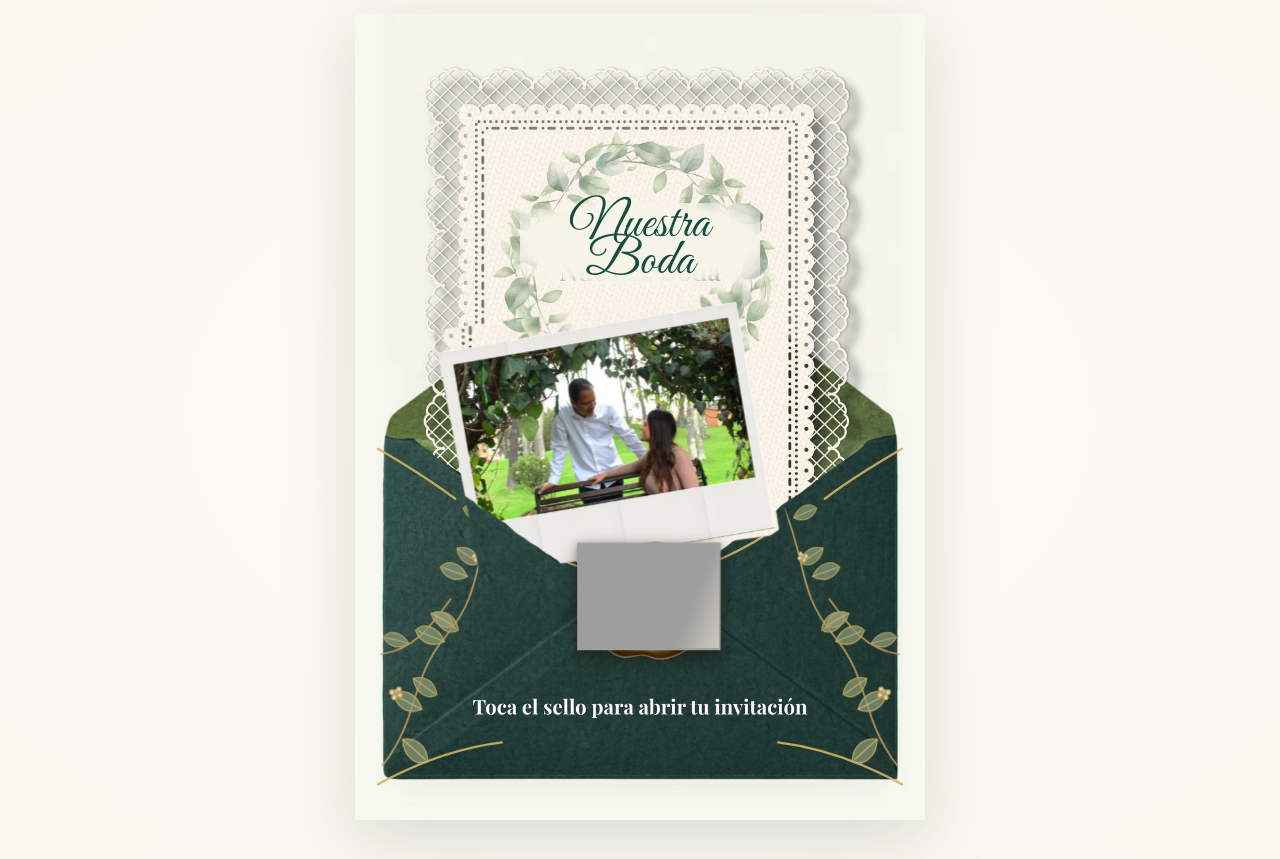
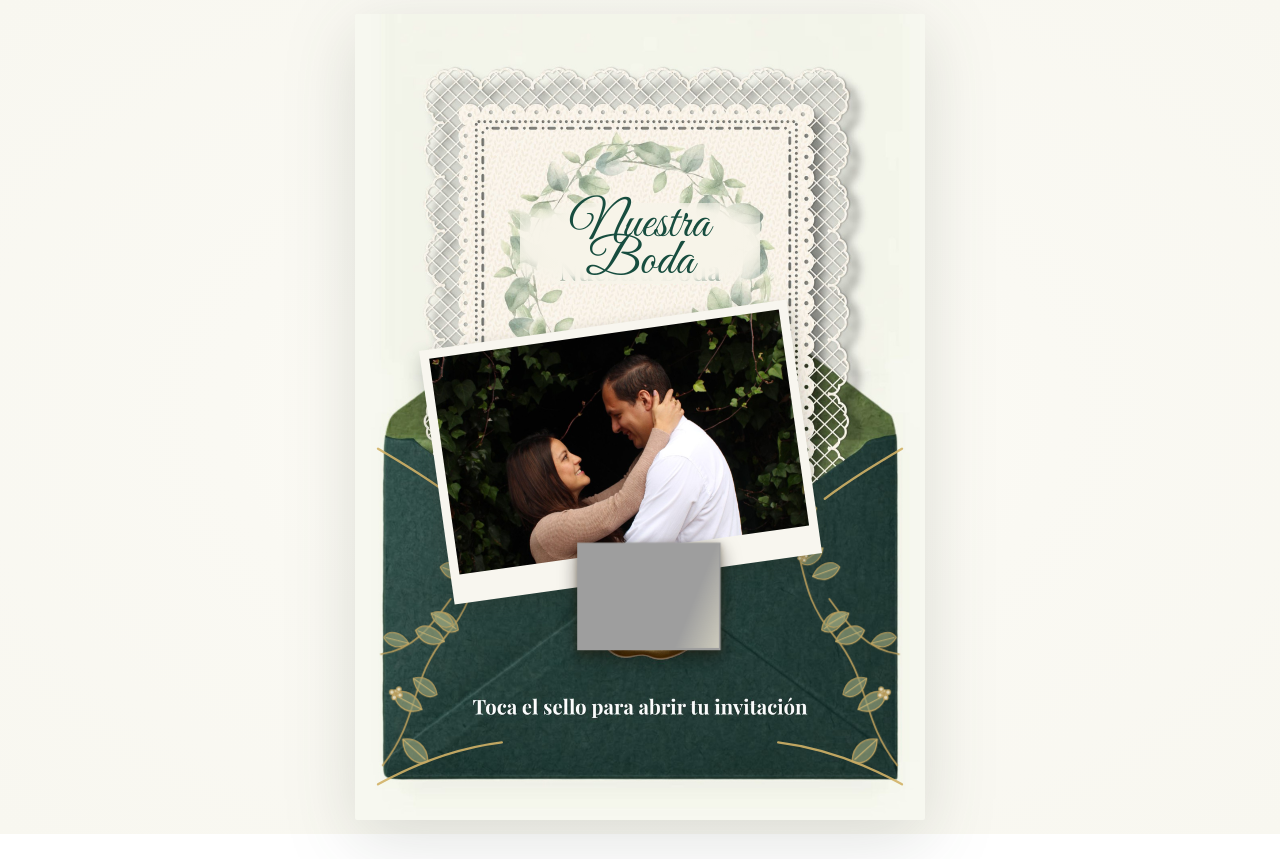
Before and after one commit to cupegui15/invitacion-adriana-cristian, a plain HTML site: page index.html in a window 1280 px wide. After the commit the page ends 834 px from the top, so only its background shows below. Drawn offline with Linux system fonts and the light colour scheme; grey boxes are pictures that could not be loaded.

Commit message:
Restore optimized photo on the cover

```diff
--- a/index.html
+++ b/index.html
@@ -11,8 +11,9 @@
     <link href="https://fonts.googleapis.com/css2?family=Great+Vibes&display=swap" rel="stylesheet" />
     <link rel="preload" as="image" href="assets/images/portada-sobre-arandelas.jpg" />
     <link rel="preload" as="image" href="assets/images/sello.png" />
-    <link rel="stylesheet" href="portada.css?v=20261119-portada-3" />
-    <script src="portada.js?v=apertura-3" defer></script>
+    <link rel="preload" as="image" href="assets/images/foto-portada-optimizada.jpeg" fetchpriority="high" />
+    <link rel="stylesheet" href="portada.css?v=20261119-portada-4" />
+    <script src="portada.js?v=apertura-4" defer></script>
   </head>
   <body>
     <a class="skip-link" href="invitacion.html">Saltar la animación y abrir la invitación</a>
@@ -27,7 +28,6 @@
           fetchpriority="high"
           draggable="false"
         />
-        <div class="cover-photo-zoom" aria-hidden="true"></div>
         <div class="cover-title-patch" aria-hidden="true"><span>Nuestra</span><span>Boda</span></div>
         <svg class="envelope-foliage" viewBox="0 0 990 1400" preserveAspectRatio="none" aria-hidden="true">
           <defs>
@@ -87,6 +87,9 @@
             </g>
           </g>
         </svg>
+        <figure class="cover-photo-card">
+          <img src="assets/images/foto-portada-optimizada.jpeg" alt="Adriana y Cristian abrazados bajo el follaje" width="1200" height="1800" fetchpriority="high" draggable="false" />
+        </figure>
         <button class="seal-button" id="open-invitation" type="button" aria-label="Tocar el sello para abrir la invitación">
           <img class="seal-image" src="assets/images/sello.png" alt="" aria-hidden="true" draggable="false" />
           <span class="seal-light" aria-hidden="true"></span>
--- a/portada.css
+++ b/portada.css
@@ -51,16 +51,23 @@ body {
   -webkit-user-drag: none;
 }
 
-.cover-photo-zoom {
+.cover-photo-card {
   position: absolute;
   z-index: 2;
-  inset: 0;
-  background: url("assets/images/portada-sobre-arandelas.jpg") center / 100% 100% no-repeat;
-  clip-path: polygon(16.5% 40.4%, 65.5% 35.9%, 71.8% 63.4%, 24% 67.9%);
-  transform: scale(1.1);
-  transform-origin: 44.5% 51.9%;
+  top: 38.5%;
+  left: 14%;
+  width: 65%;
+  aspect-ratio: 1.45;
+  margin: 0;
+  padding: 1.5% 1.5% 5%;
+  background: #f8f6ef;
+  box-shadow: 0 7px 18px rgb(39 47 32 / 24%);
+  transform: rotate(-8deg);
   pointer-events: none;
 }
+
+.cover-photo-card img { width: 100%; height: 100%; object-fit: cover; object-position: 50% 45%; }
+.cover.is-opening .cover-photo-card { animation: card-lift .55s cubic-bezier(.2, .75, .3, 1) .2s both; }
 
 .cover-title-patch {
   position: absolute;
@@ -258,6 +265,11 @@ body {
   100% { opacity: 0; transform: translateY(-14px) scale(1.25) rotate(15deg); }
 }
 
+@keyframes card-lift {
+  from { transform: rotate(-8deg); }
+  to { transform: rotate(-8deg) translateY(-20px) scale(1.03); }
+}
+
 @media (max-width: 420px) {
   .entry-page { padding: 8px 7px; }
   .cover { width: 100%; }
@@ -271,5 +283,5 @@ body {
 @media (prefers-reduced-motion: reduce) {
   .seal-image, .seal-button::after { animation: none !important; }
   .seal-image { transition: none; }
-  .cover.is-opening .seal-image { animation-duration: .01ms !important; }
+  .cover.is-opening .cover-photo-card, .cover.is-opening .seal-image { animation-duration: .01ms !important; }
 }
--- a/portada.js
+++ b/portada.js
@@ -2,6 +2,7 @@
   const sealButton = document.querySelector("#open-invitation");
   const status = document.querySelector("#opening-status");
   const cover = document.querySelector("#portada");
+  const photoCard = cover.querySelector(".cover-photo-card");
   const invitationPath = "./invitacion.html";
   const reducedMotion = window.matchMedia("(prefers-reduced-motion: reduce)");
   let hasNavigated = false;
@@ -21,6 +22,10 @@
     sealButton.setAttribute("aria-label", "Abriendo la invitación");
     status.textContent = "Abriendo la invitación.";
 
+    photoCard.addEventListener("animationend", (event) => {
+      if (event.animationName === "card-lift") openInvitation();
+    }, { once: true });
+
     // Keep navigation reliable while the seal shines before opening.
     window.setTimeout(openInvitation, reducedMotion.matches ? 120 : 900);
   });
```
